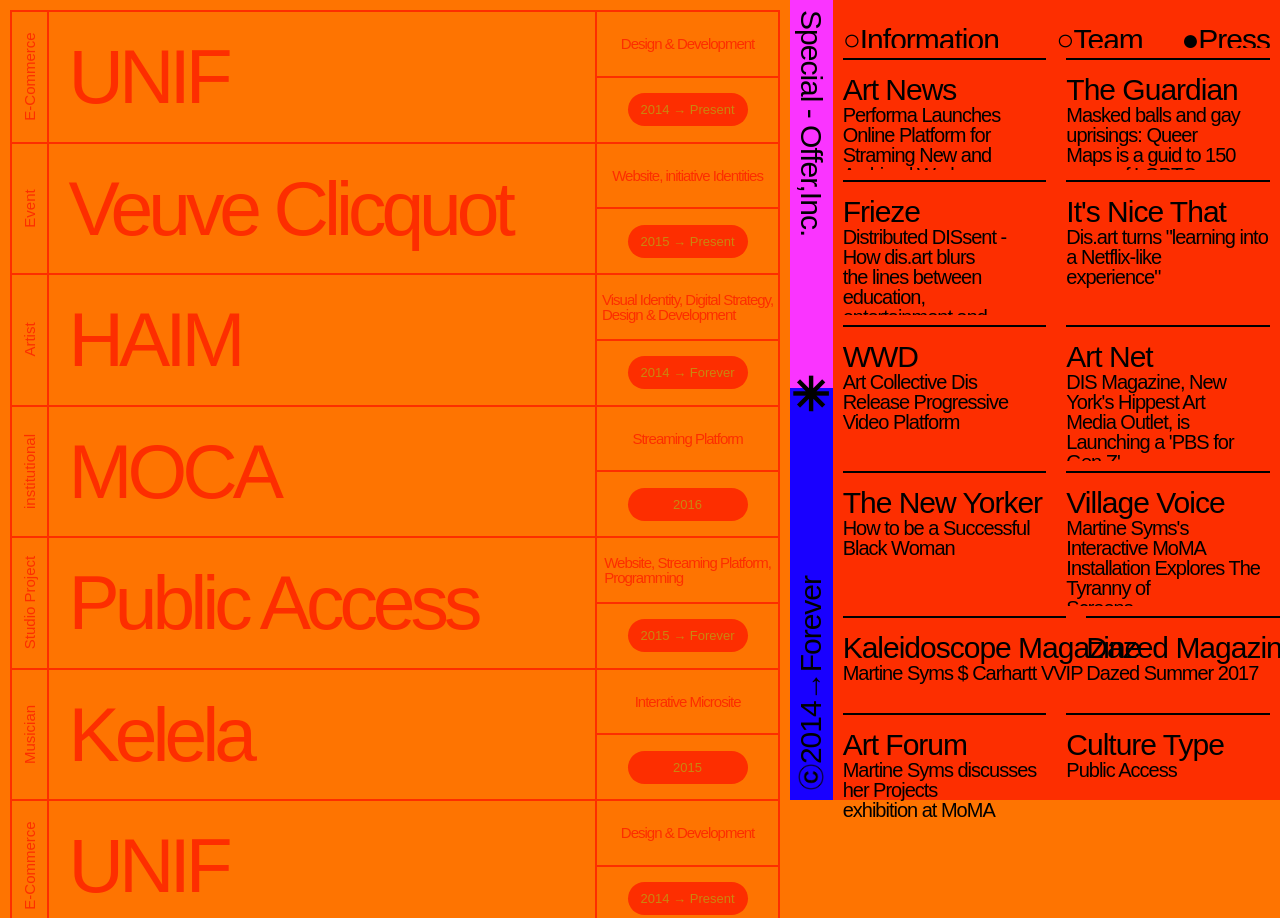
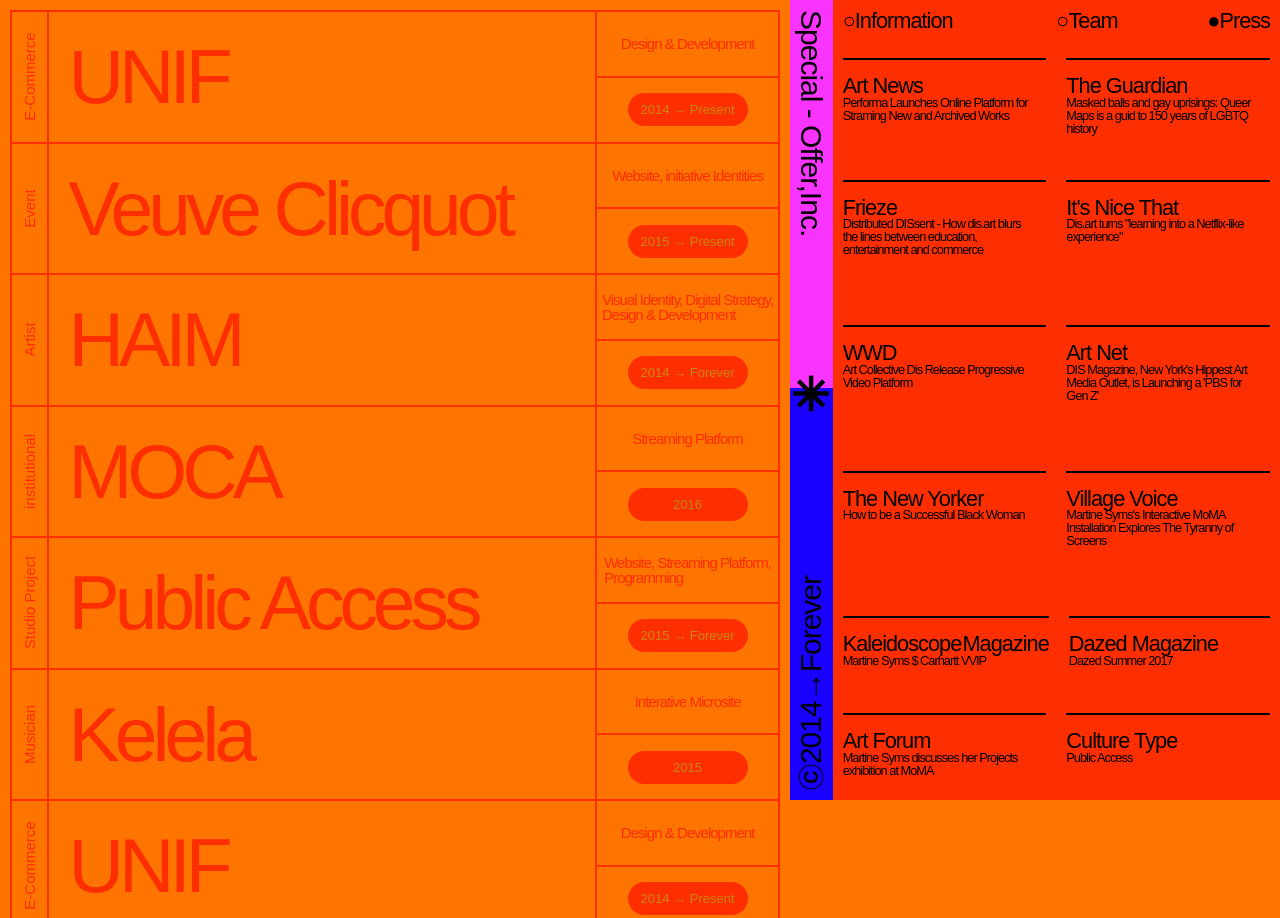
Before and after one commit to prgrmr-l/nomad-coders_css-challenge-8, a plain HTML site: page index.html in a window 1280 px wide. Shown: the top 918 px of the page. Drawn offline with nearby package versions, Linux system fonts and the light colour scheme.

Commit message:
modified-fontsize

```diff
--- a/index.html
+++ b/index.html
@@ -130,8 +130,7 @@
           <span>The Guardian</span>
           <span
             >Masked balls and gay uprisings: Queer<br />
-            Maps is a guid to 150 years of LGBTQ<br />
-            history</span
+            Maps is a guid to 150 years of LGBTQ history</span
           >
         </div>
       </div>
@@ -189,7 +188,7 @@
 
       <div class="boxRed bttmOne">
         <div>
-          <span>Kaleidoscope Magazine</span>
+          <span class="longName">Kaleidoscope Magazine</span>
           <span>Martine Syms $ Carhartt VVIP</span>
         </div>
         <div>
--- a/src/scss/_mixins.scss
+++ b/src/scss/_mixins.scss
@@ -1,3 +1,3 @@
 @mixin redFont {
-  font-size: 3rem;
+  font-size: 1.7vw;
 }
--- a/src/scss/styles.scss
+++ b/src/scss/styles.scss
@@ -219,7 +219,7 @@
     }
     span:nth-child(2) {
       display: flex;
-      font-size: 2rem;
+      font-size: 1vw;
     }
   }
 }
@@ -234,6 +234,7 @@
     justify-content: space-between;
     width: 100%;
     border-top: 0;
+    margin-top: -0.5rem;
   }
   div:nth-child(2) {
     span:nth-child(1) {
@@ -281,3 +282,7 @@
   grid-row-start: -5;
   grid-row-end: -1;
 }
+
+.longName {
+  word-spacing: -0.3vw;
+}
```
Also changed, not shown: dest/css/styles.css.
